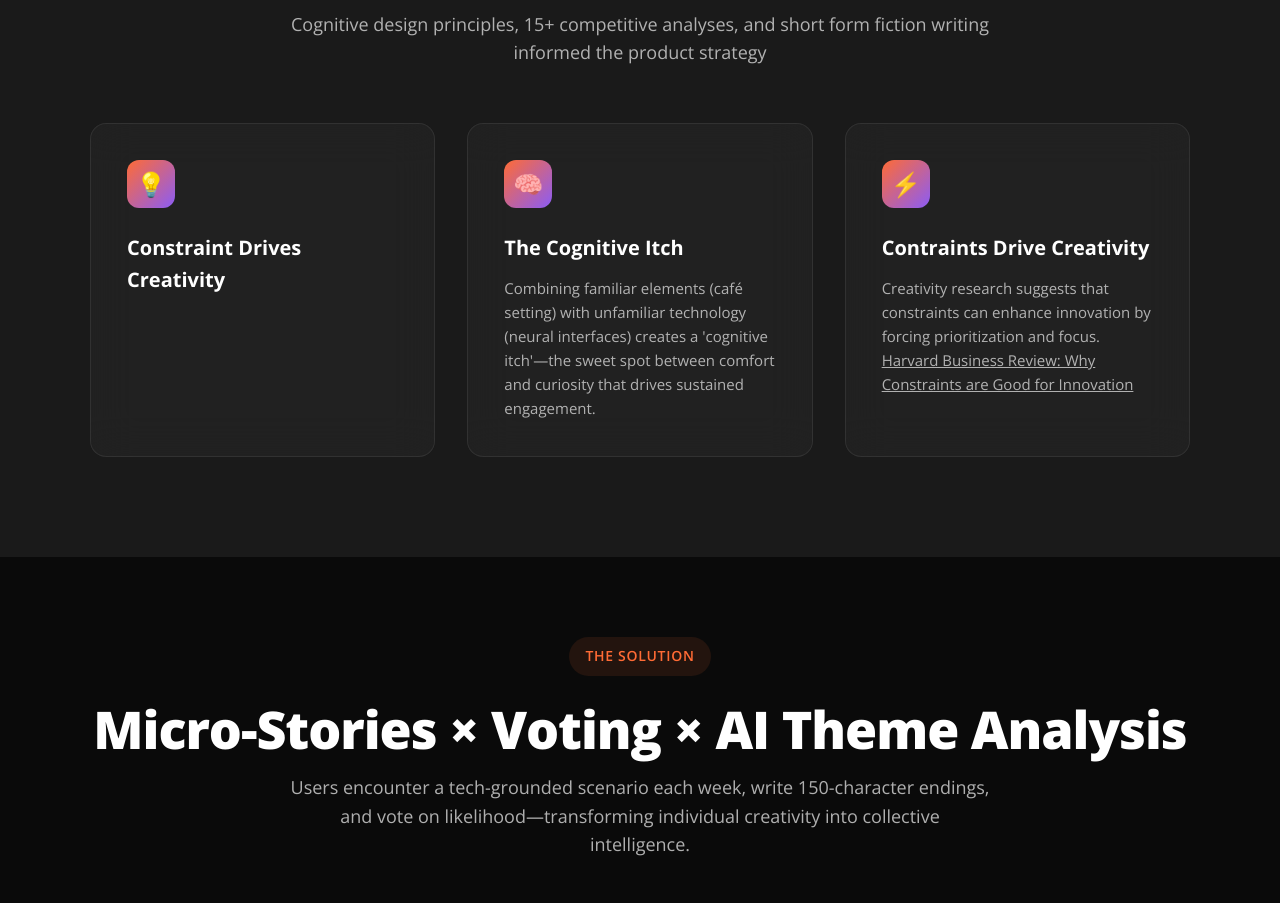
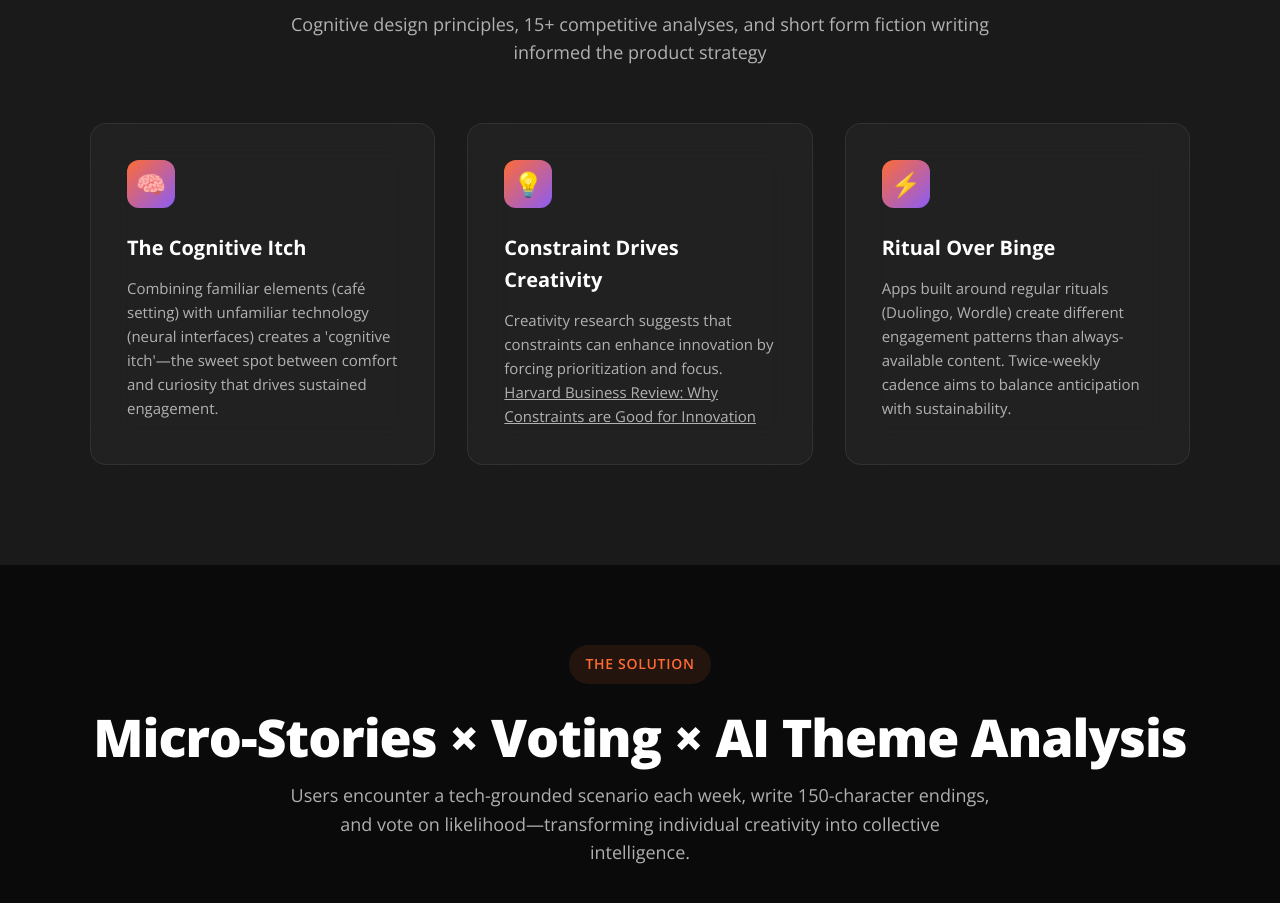
Before and after one commit to jetson311/latertales, a plain HTML site: page index.html in a window 1280 px wide. Shown: the part 1600-2503 px from the top of the page. Drawn offline with nearby package versions, Linux system fonts and the light colour scheme.

Commit message:
Update index.html

```diff
--- a/index.html
+++ b/index.html
@@ -1165,13 +1165,7 @@
             </div>
 
             <div class="feature-grid" style="grid-template-columns: repeat(auto-fit, minmax(320px, 1fr));">
-                <div class="feature-card hover-glow fade-in">
-                    <div class="icon-gradient">
-                        <span>💡</span>
-                    </div>
-                    <h3 class="feature-title">Constraint Drives Creativity</h3>
-
-                </div>
+
 
                 <div class="feature-card hover-glow fade-in">
                     <div class="icon-gradient">
@@ -1181,12 +1175,20 @@
                     <p class="feature-description">Combining familiar elements (café setting) with unfamiliar technology (neural interfaces) creates a 'cognitive itch'—the sweet spot between comfort and curiosity that drives sustained engagement.</p>
                 </div>
 
+                  <div class="feature-card hover-glow fade-in">
+                    <div class="icon-gradient">
+                        <span>💡</span>
+                    </div>
+                    <h3 class="feature-title">Constraint Drives Creativity</h3>
+                     <p class="feature-description">Creativity research suggests that constraints can enhance innovation by forcing prioritization and focus.<br/><a href="https://hbr.org/2019/11/why-constraints-are-good-for-innovation" target="_blank" style="color: #CCCCCC;">Harvard Business Review: Why Constraints are Good for Innovation</a></p>
+                </div>
+
                 <div class="feature-card hover-glow fade-in">
                     <div class="icon-gradient">
                         <span>⚡</span>
                     </div>
-                    <h3 class="feature-title">Contraints Drive Creativity</h3>
-                    <p class="feature-description">Creativity research suggests that constraints can enhance innovation by forcing prioritization and focus.<br/><a href="https://hbr.org/2019/11/why-constraints-are-good-for-innovation" target="_blank" style="color: #CCCCCC;">Harvard Business Review: Why Constraints are Good for Innovation</a></p>
+                    <h3 class="feature-title">Ritual Over Binge</h3>
+                    <p class="feature-description">Apps built around regular rituals (Duolingo, Wordle) create different engagement patterns than always-available content. Twice-weekly cadence aims to balance anticipation with sustainability.</p>
                 </div>
 
 
```
